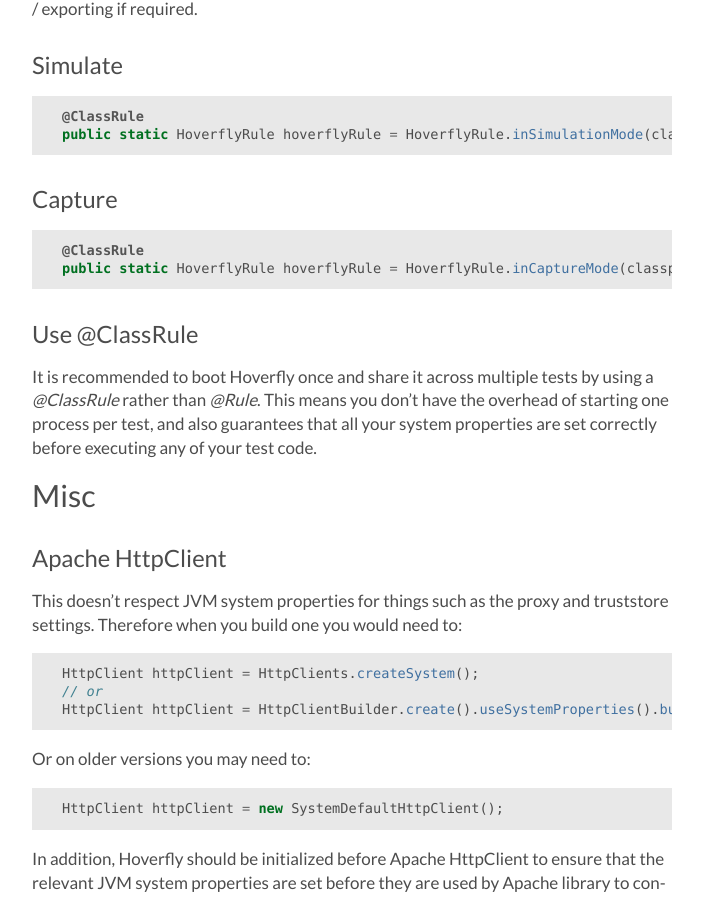
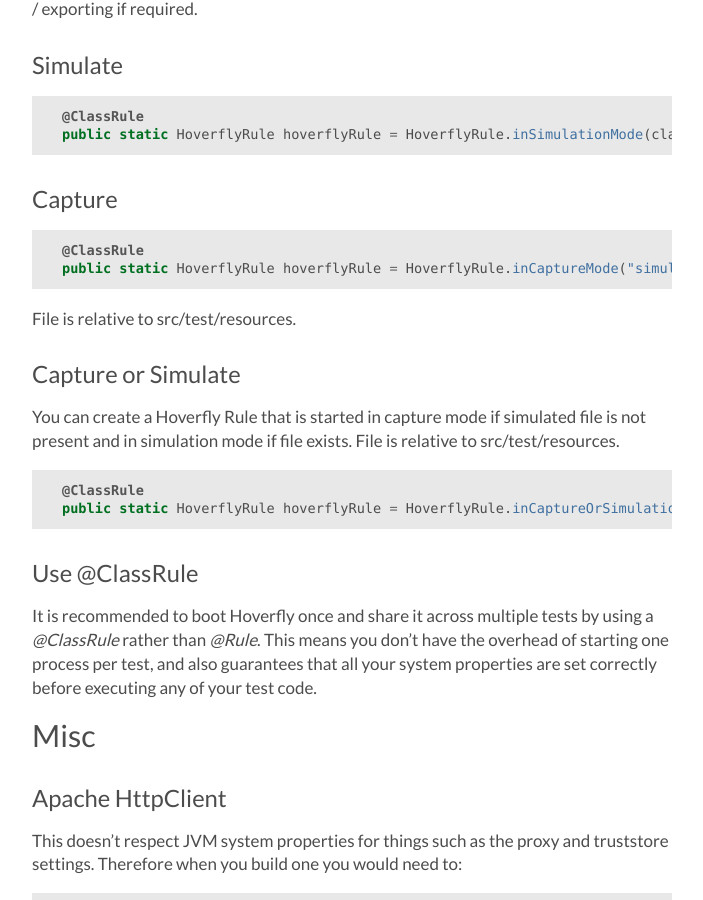
Before and after one commit to tommysitu/hoverfly-java, a Sphinx documentation site: the page built from docs/source/index.rst, in a window 1280 px wide and 900 px high, scrolled down 3829 px. Shown: the whole window, without its empty margins (458-1161 px from the left). Built offline with Sphinx 7.4.7, drawn with Linux system fonts in a browser that asks for light colours.

Commit message:
Updates documentation

````diff
--- a/README.adoc
+++ b/README.adoc
@@ -39,7 +39,7 @@
 ``` java
 // Capture and output HTTP traffic to json file
 @ClassRule
-public static HoverflyRule hoverflyRule = HoverflyRule.inCaptureMode(classpath("simulation.json"));
+public static HoverflyRule hoverflyRule = HoverflyRule.inCaptureMode("simulation.json");
 
 
 // After the capturing, switch to inSimulationMode to spin up a stub server
--- a/docs/source/index.rst
+++ b/docs/source/index.rst
@@ -193,7 +193,20 @@
 .. code-block:: java
 
     @ClassRule
-    public static HoverflyRule hoverflyRule = HoverflyRule.inCaptureMode(classpath("simulation.json"));
+    public static HoverflyRule hoverflyRule = HoverflyRule.inCaptureMode("simulation.json");
+
+File is relative to src/test/resources.
+
+Capture or Simulate
+=======
+
+You can create a Hoverfly Rule that is started in capture mode if simulated file is not present and in simulation mode if file exists.
+File is relative to src/test/resources.
+
+.. code-block:: java
+
+    @ClassRule
+    public static HoverflyRule hoverflyRule = HoverflyRule.inCaptureOrSimulationMode("simulation.json");
 
 Use @ClassRule
 ==============
````
